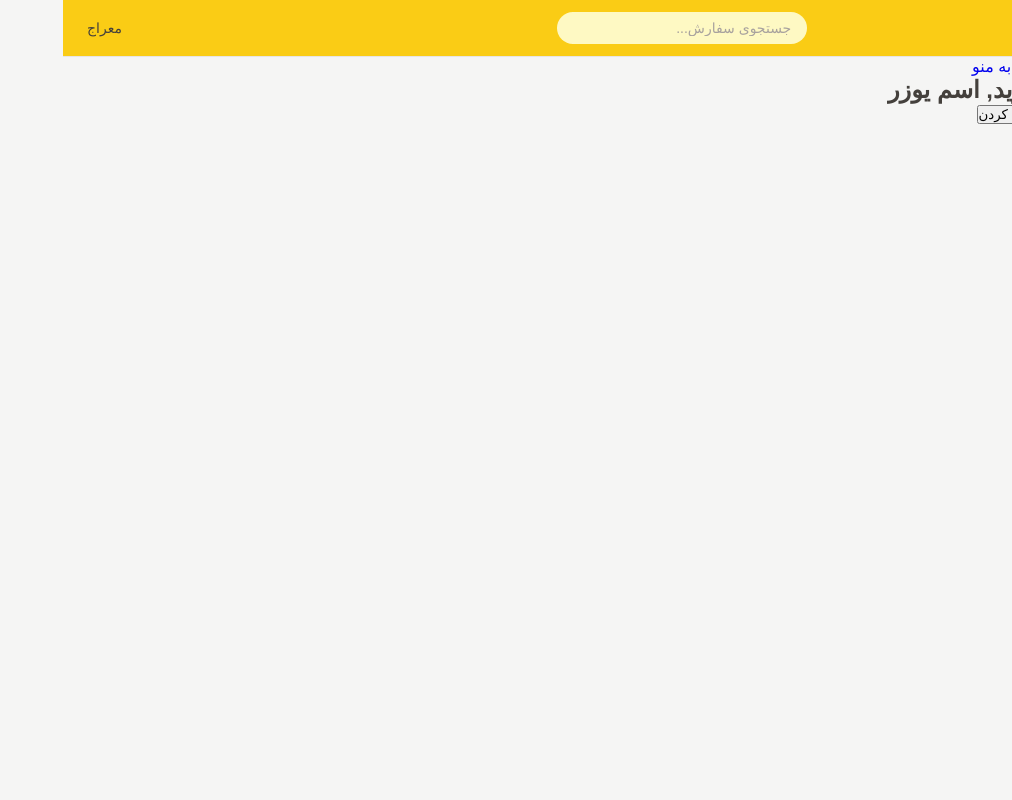
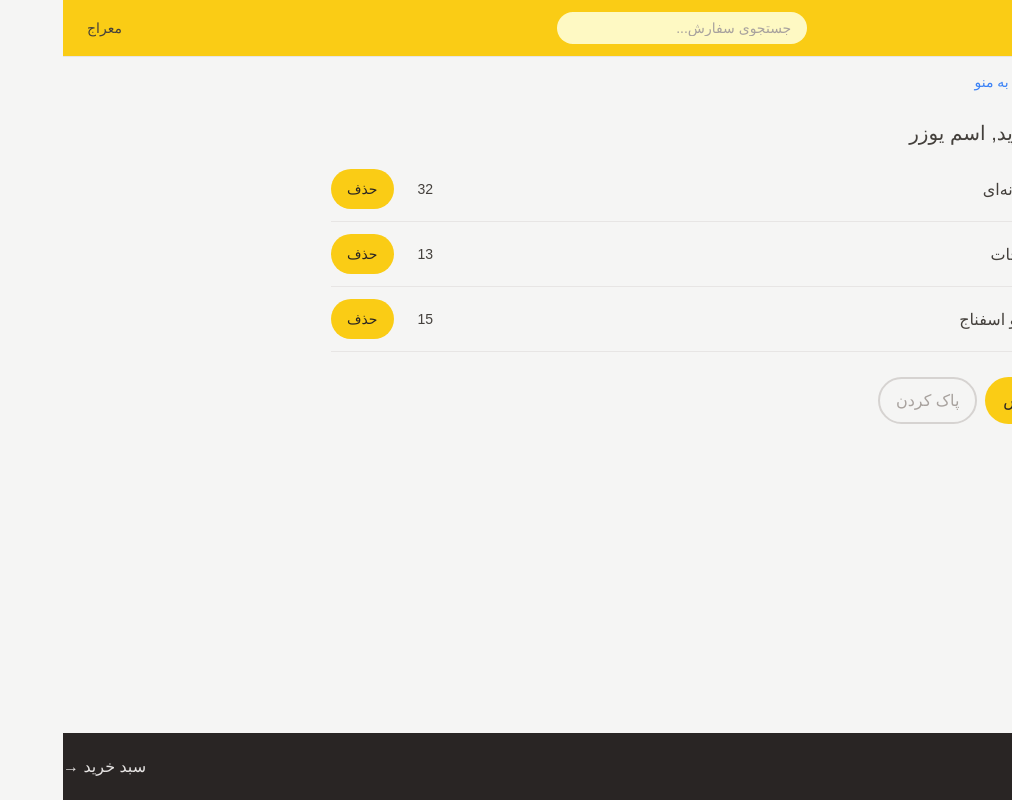
Before and after one commit to merajparsazad/modern-fastfood, a React (Vite) app: page /cart in a window 1280 px wide. Shown: the whole page, without its empty margins (268-1280 px from the left). Built offline with nearby package versions, Linux system fonts and the light colour scheme.

Commit message:
Create CartItem and style cart components: Cart, CartOverview, and CartItem

```diff
--- a/src/features/cart/Cart.jsx
+++ b/src/features/cart/Cart.jsx
@@ -1,44 +1,73 @@
-import { Link } from 'react-router-dom';
+import LinkButton from "../../ui/LinkButton";
+import Button from "../../ui/Button";
+import styled from "styled-components";
+import CartItem from "./CartItem";
 
 const fakeCart = [
   {
     pizzaId: 12,
-    name: 'مدیترانه‌ای',
+    name: "مدیترانه‌ای",
     quantity: 2,
     unitPrice: 16,
     totalPrice: 32,
   },
   {
     pizzaId: 6,
-    name: 'سبزیجات',
+    name: "سبزیجات",
     quantity: 1,
     unitPrice: 13,
     totalPrice: 13,
   },
   {
     pizzaId: 11,
-    name: 'قارچ و اسفناج',
+    name: "قارچ و اسفناج",
     quantity: 1,
     unitPrice: 15,
     totalPrice: 15,
   },
 ];
 
+const StyledCart = styled.div`
+  padding: 16px 12px;
+
+  & h2 {
+    margin-top: 30px;
+    font-size: 20px;
+    font-weight: 500;
+  }
+
+  & ul {
+    margin-top: 12px;
+  }
+
+  & > div {
+    display: flex;
+    gap: 0 8px;
+    margin-top: 25px;
+  }
+`;
+
 function Cart() {
   const cart = fakeCart;
   console.log(cart);
 
   return (
-    <div>
-      <Link to="/menu">&larr; برگشت به منو</Link>
+    <StyledCart>
+      <LinkButton to="/menu">&larr; برگشت به منو</LinkButton>
 
       <h2>سبد خرید, اسم یوزر</h2>
 
+      <ul>
+        {cart.map((item) => (
+          <CartItem item={item} key={item.pizzaId} />
+        ))}
+      </ul>
+
       <div>
-        <Link to="/order/new">سفارش</Link>
-        <button>پاک کردن</button>
+        <Button to="/order/new">سفارش</Button>
+        <Button type="secondary">پاک کردن</Button>
       </div>
-    </div>
+    </StyledCart>
   );
 }
 
--- /dev/null
+++ b/src/features/cart/CartItem.jsx
@@ -0,0 +1,60 @@
+import styled from "styled-components";
+import Button from "../../ui/Button";
+import media from "../../utils/media-queries";
+
+const StyledCartItem = styled.li`
+  border-bottom: 1px solid var(--color-stone-200);
+  padding: 12px 0;
+
+  ${media.sm`
+    display: flex;
+    justify-content: space-between;
+    align-items: center;
+  `}
+
+  & > p {
+    margin-bottom: 4px;
+
+    ${media.sm`
+      margin-bottom: 0;
+    `}
+  }
+
+  & > div {
+    display: flex;
+    justify-content: space-between;
+    align-items: center;
+
+    ${media.sm`
+      gap: 24px;
+    `}
+
+    & p {
+      font-size: 14px;
+      font-weight: 500;
+    }
+  }
+`;
+
+function CartItem({ item }) {
+  const {
+    // pizzaId,
+    name,
+    quantity,
+    totalPrice,
+  } = item;
+
+  return (
+    <StyledCartItem>
+      <p>
+        {quantity}&times; {name}
+      </p>
+      <div>
+        <p>{totalPrice}</p>
+        <Button type="small">حذف</Button>
+      </div>
+    </StyledCartItem>
+  );
+}
+
+export default CartItem;
--- a/src/features/cart/CartOverview.jsx
+++ b/src/features/cart/CartOverview.jsx
@@ -1,14 +1,48 @@
 import { Link } from "react-router-dom";
+import styled from "styled-components";
+import media from "../../utils/media-queries";
+
+const StyledCartOverview = styled.div`
+  display: flex;
+  align-items: center;
+  justify-content: space-between;
+  background-color: var(--color-stone-800);
+  padding: 16px;
+  font-size: 14px;
+
+  ${media.sm`
+  padding: 24px 0;
+  `}
+
+  ${media.md`
+  font-size: 16px;
+  `}
+
+  & p {
+    display: flex;
+    gap: 1rem;
+    color: var(--color-stone-300);
+    font-weight: 500;
+
+    ${media.sm`
+  gap: 1.5rem;
+  `}
+  }
+
+  & a {
+    color: var(--color-stone-200);
+  }
+`;
 
 function CartOverview() {
   return (
-    <div>
+    <StyledCartOverview>
       <p>
         <span>23 پیتزا</span>
         <span>$23.23</span>
       </p>
       <Link to="/cart">سبد خرید &rarr;</Link>
-    </div>
+    </StyledCartOverview>
   );
 }
 
```
